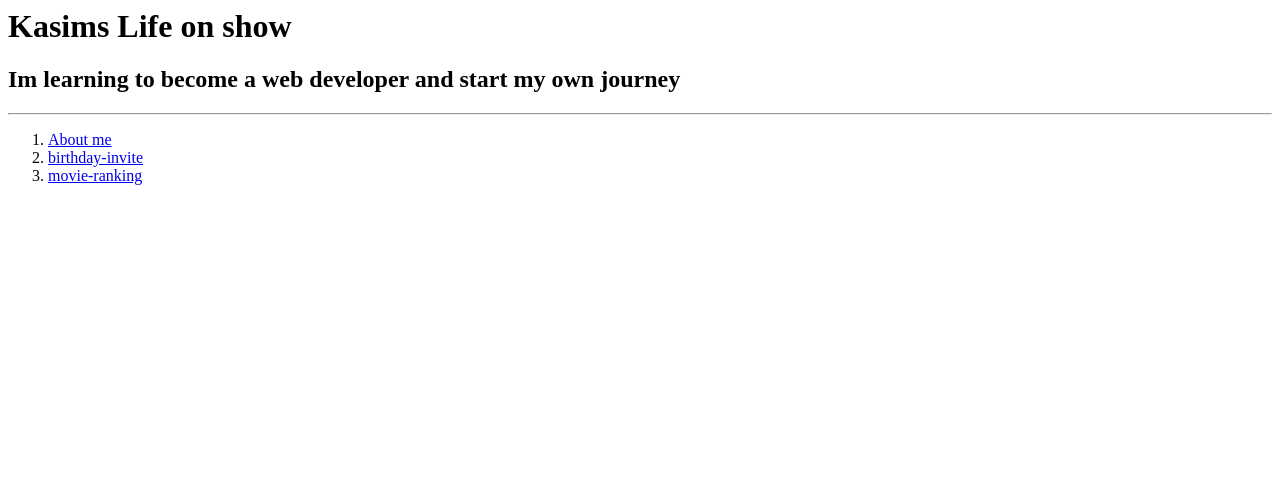
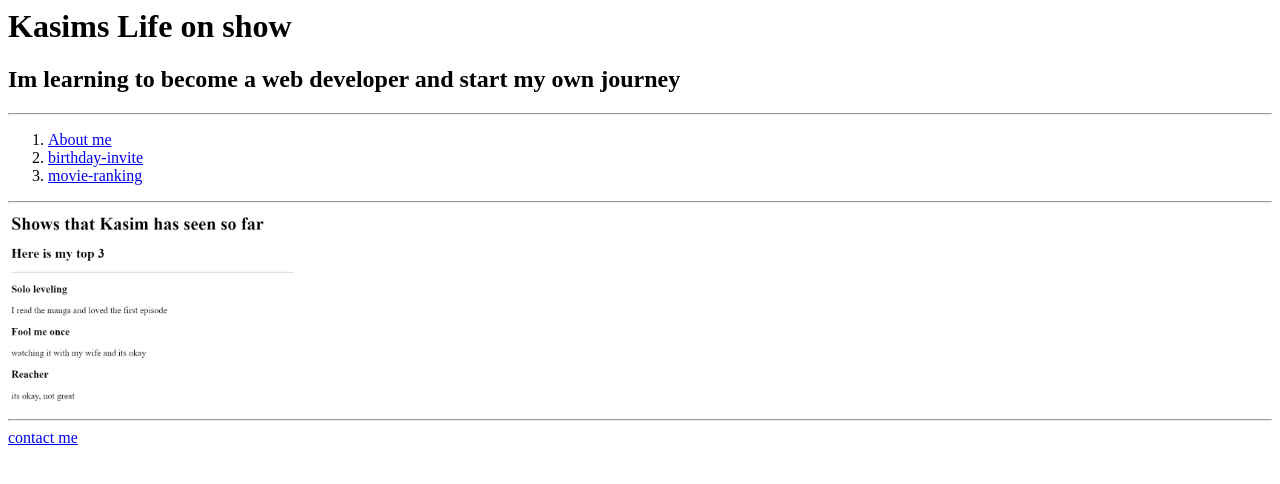
Before and after one commit to mohamedmolu1/html-portfolio, a plain HTML site: page index.html in a window 1280 px wide. Drawn offline with Linux system fonts and the light colour scheme.

Commit message:
Add files via upload

```diff
--- a/index.html
+++ b/index.html
@@ -15,19 +15,11 @@
         <li><a href="../4.3 HTML Porfolio Project/public/birthday-invite.html">birthday-invite</a></li>
         <li><a href="../4.3 HTML Porfolio Project/public/movie-ranking.html">movie-ranking</a></li>
     </ol>
+    <hr/>
 
+    <img src="./Kasim shows.png" alt="shows I am currently watching" height="200"/>
+    <hr/>
+
+    <a href="./public/contact.html">contact me</menu></a>
 </body>
 </html>
-<!-- TODO 2: Add Your previous projects' HTML into the public folder -->
-
-<!-- TODO 3: Take screenshots of your project previews and add the images to the images folder -->
-
-<!-- TODO 4: Add titles/subtitles etc. -->
-
-<!-- TODO 5: Add a link to the project pages -->
-
-<!-- TODO 6: Add images to show the project previews
-HINT for TODO 6: You can use the height attribute set to 200 to make the image smaller:
-https://developer.mozilla.org/en-US/docs/Web/HTML/Element/img#attr-height -->
-
-<!-- TODO 7: Add the Contact Me and About Me page links -->
```
